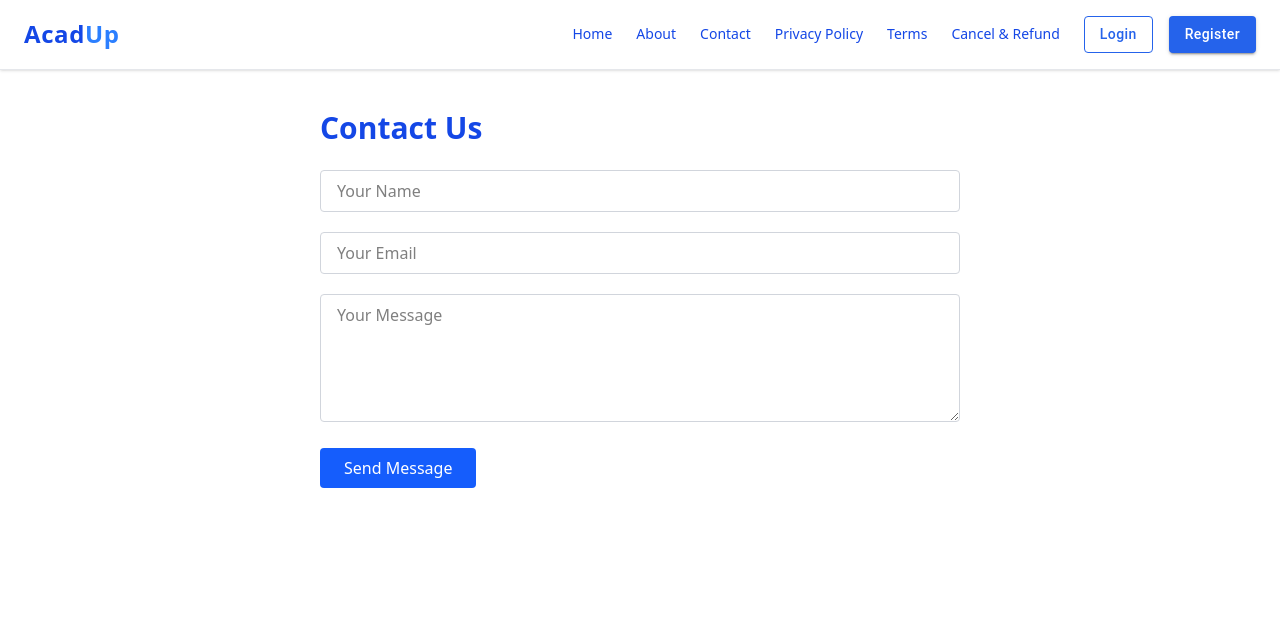
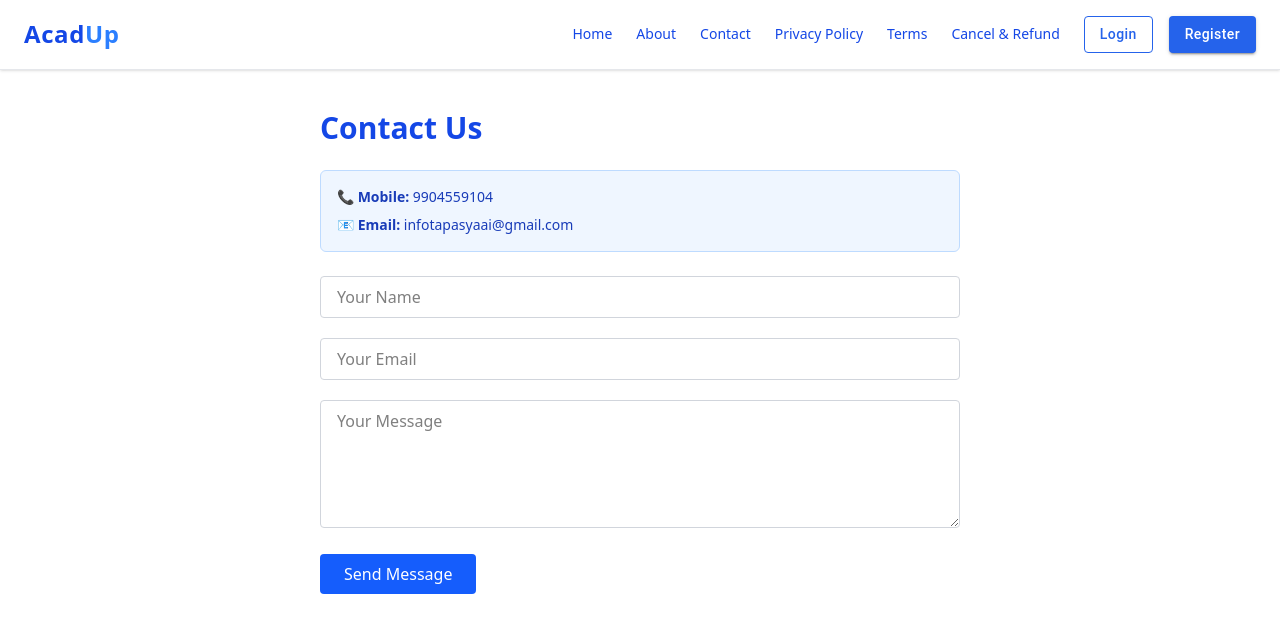
Before and after one commit to alphaeve/projectbridge, a React (Vite) app: page /contact in a window 1280 px wide. Shown: the top 632 px of the page. Built offline with nearby package versions, Linux system fonts and the light colour scheme; no server answers.

Commit message:
added contact

```diff
--- a/src/App.jsx
+++ b/src/App.jsx
@@ -14,11 +14,12 @@ import PostForm from "./components/PostForm";
 import PostList from "./components/PostList";
 import PostSection from "./components/PostSection";
 import About from "./pages/About";
-import Contact from "./pages/Contact";
+// import Contact from "./pages/contact";
 import PrivacyPolicy from "./pages/PrivatePolicy";
 import Terms from "./pages/Terms";
 import ExamPage from "./exam/ExamPage";
 import CancelRefund from "./pages/CancelRefund";
+import Contact from "./pages/Contact";
 
 function App() {
   return (
--- a/src/pages/Contact.jsx
+++ b/src/pages/Contact.jsx
@@ -10,13 +10,27 @@ const Contact = () => {
   const handleSubmit = (e) => {
     e.preventDefault();
     alert("Message sent! We'll contact you soon.");
-    // You can later connect this to backend/email service
     setForm({ name: "", email: "", message: "" });
   };
 
   return (
     <div className="max-w-2xl mx-auto py-10 px-4">
       <h1 className="text-3xl font-bold text-blue-700 mb-6">Contact Us</h1>
+
+      {/* Contact Info Section */}
+      <div className="bg-blue-50 border border-blue-200 rounded-md p-4 mb-6 text-sm text-blue-800">
+        <p className="mb-2">
+          📞 <strong>Mobile:</strong> <a href="tel:9904559104" className="hover:underline">9904559104</a>
+        </p>
+        <p>
+          📧 <strong>Email:</strong>{" "}
+          <a href="mailto:infotapasyaai@gmail.com" className="hover:underline">
+            infotapasyaai@gmail.com
+          </a>
+        </p>
+      </div>
+
+      {/* Form Section */}
       <form onSubmit={handleSubmit} className="space-y-5">
         <input
           type="text"
```
